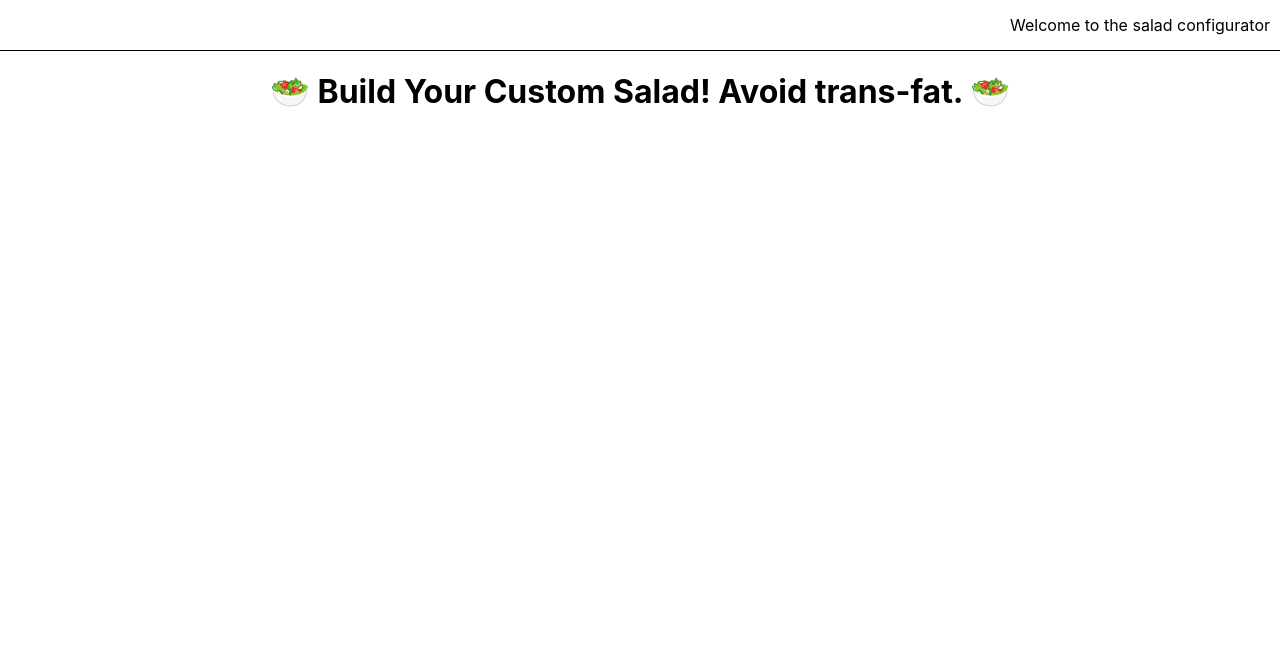
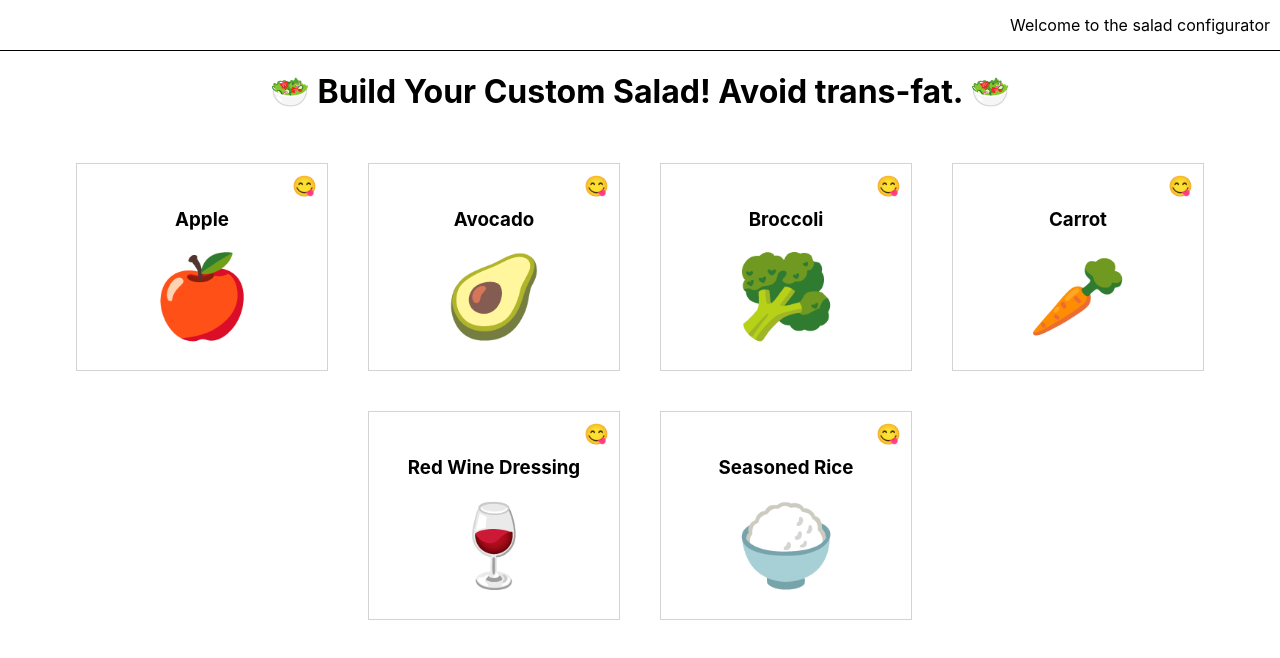
Before and after one commit to NedimRenesalis/Custom-ingredients-salad-configuration-app, a React (Create React App) app in the folder c/: page / in a window 1280 px wide. Shown: the top 658 px of the page. Built offline with nearby package versions, Linux system fonts and the light colour scheme.

Commit message:
Update Saladmaker.js

```diff
--- a/c/src/components/SaladMaker/SaladMaker.js
+++ b/c/src/components/SaladMaker/SaladMaker.js
@@ -1,5 +1,6 @@
 import React from 'react';
 import { createUseStyles } from 'react-jss';
+import SaladBuilder from '../SaladBuilder/SaladBuilder';
 
 const useStyles = createUseStyles({
   wrapper: {
@@ -17,6 +18,7 @@ export default function SaladMaker() {
           Avoid trans-fat.
           <span role="img" aria-label="salad"> 🥗</span>
       </h1>
+      <SaladBuilder />
     </>
   )
 }
```
